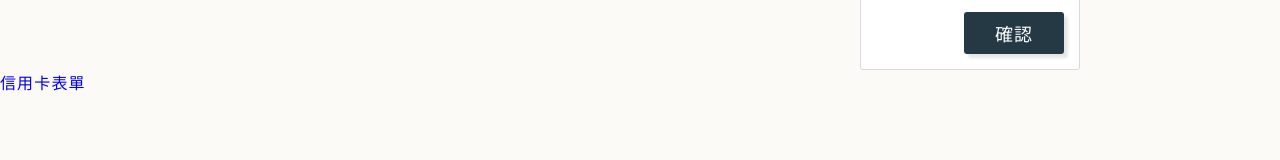
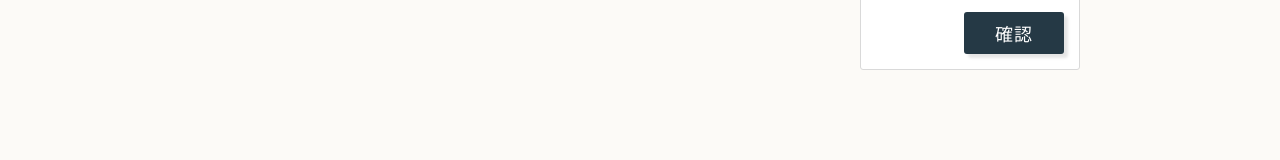
Before and after one commit to hunter850/coffee_react, a React (Create React App) app: page /cart in a window 1280 px wide. Shown: the part 407-567 px from the top of the page. Built offline with nearby package versions, Linux system fonts and the light colour scheme; what react-chatbot-kit would draw is missing.

Commit message:
remove Links

```diff
--- a/src/routes/cart/cart/Cart.jsx
+++ b/src/routes/cart/cart/Cart.jsx
@@ -259,8 +259,6 @@ function Cart() {
                     </div>
                 </div>
             </div>
-            <Link to="/cart/creditcard">信用卡</Link>
-            <Link to="/cart/form">表單</Link>
             <ChatBot />
         </Fragment>
     );
```
